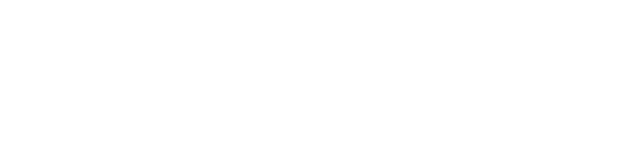
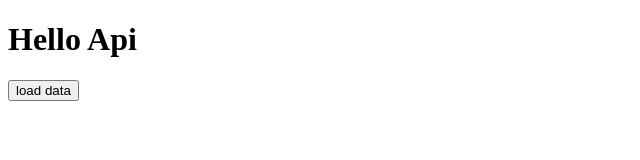
Before and after one commit to sowrovsarkar63/play-with-api-in-vanila-js-, a plain HTML site: page index.html in a window 1280 px wide. Shown: the whole page, without its empty margins (0-640 px from the left). Drawn offline with Linux system fonts and the light colour scheme.

Commit message:
load fake data using fatch

```diff
--- /dev/null
+++ b/fetchapi.js
@@ -0,0 +1,7 @@
+// load fake data using fetch
+function loadData() {
+  const showTitle = document.getElementById("title");
+  fetch("https://jsonplaceholder.typicode.com/todos/1")
+    .then((response) => response.json())
+    .then((json) => (showTitle.innerText = json.title));
+}
--- a/index.html
+++ b/index.html
@@ -9,7 +9,10 @@
 </head>
 
 <body>
-
+    <h1>Hello Api</h1>
+    <h3 id="title"></h3>
+    <button onclick="loadData()">load data</button>
+    <script src="fetchapi.js"></script>
 </body>
 
 </html>
```
